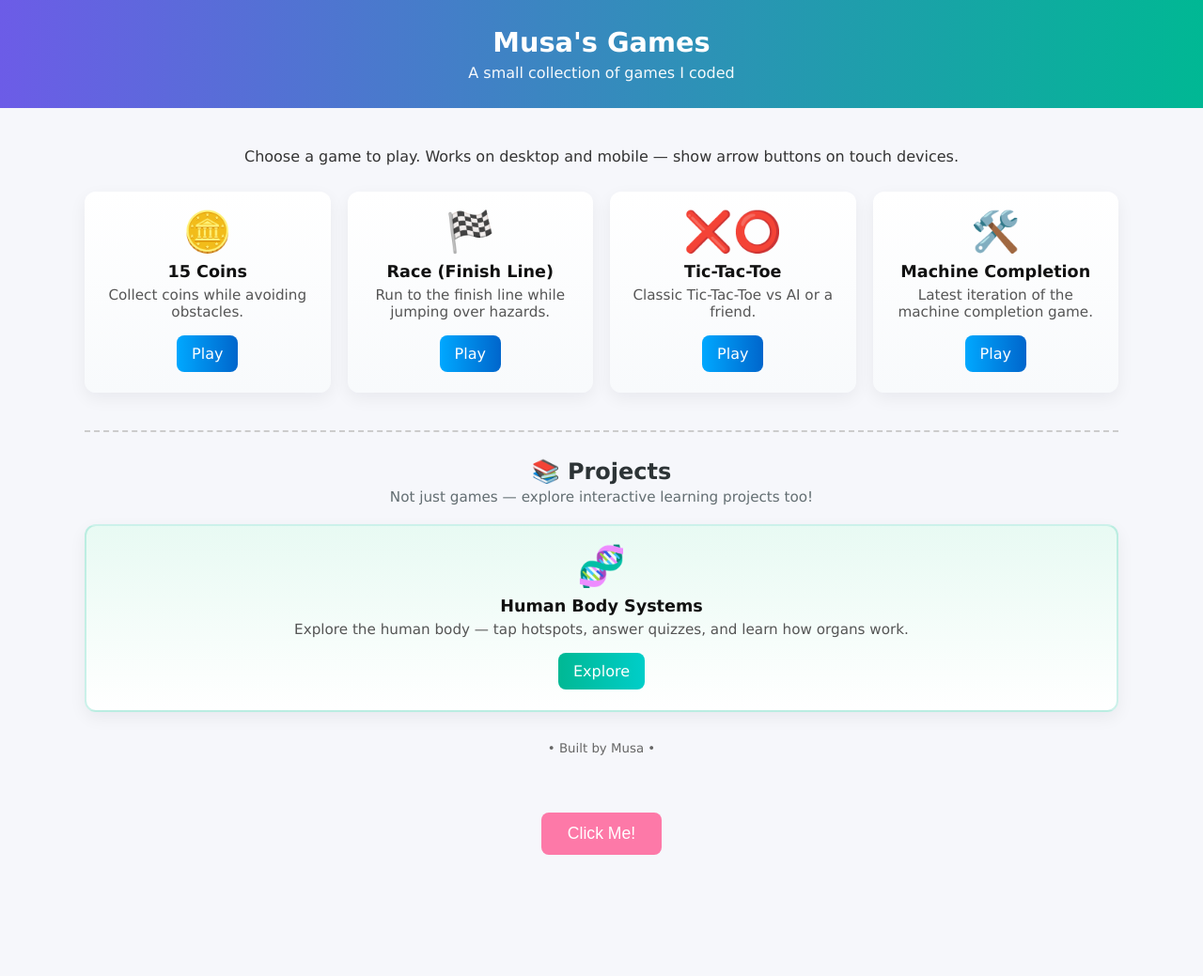
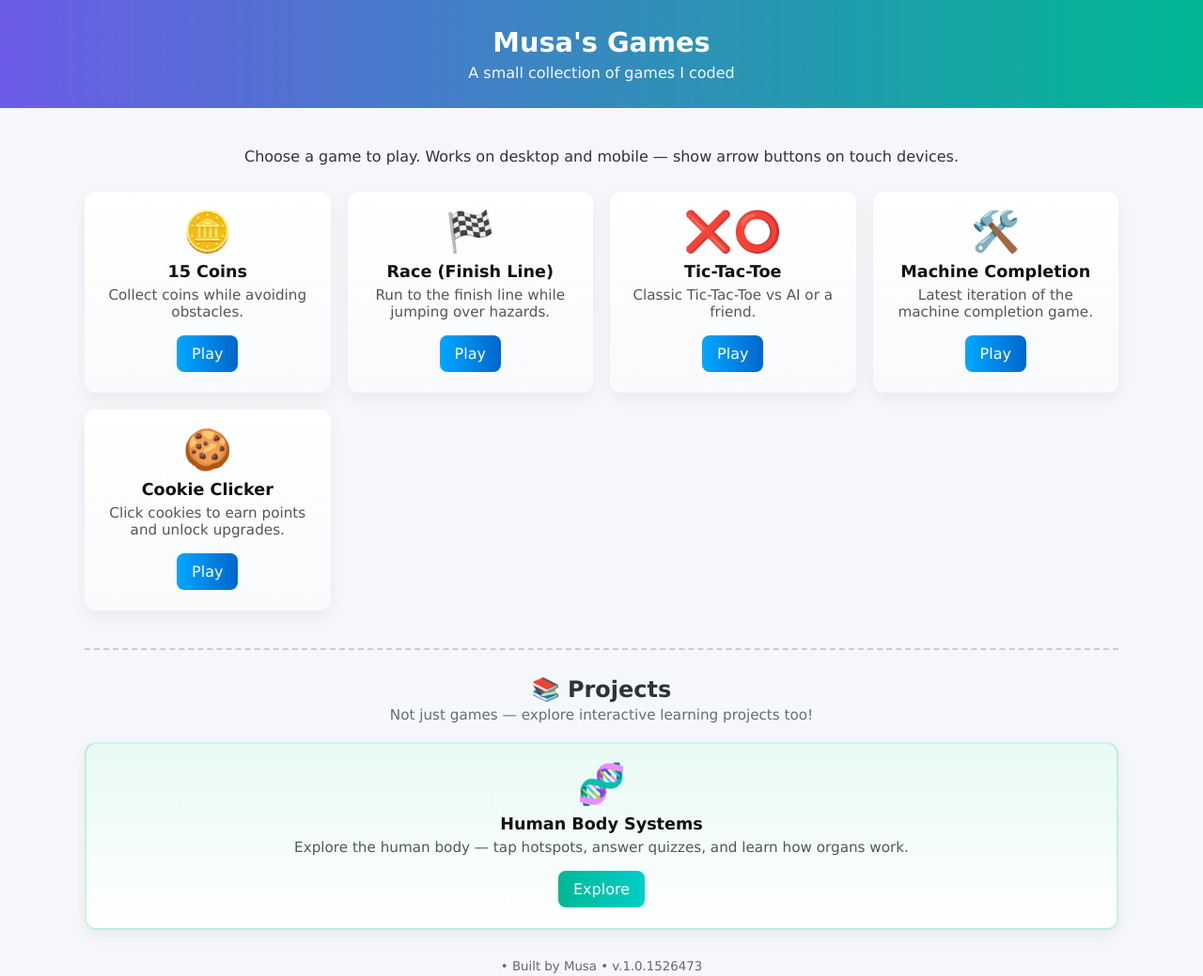
Before and after one commit to fguru06/coolplaynewgame, a plain HTML site: page index.html in a window 1280 px wide. Shown: the top 1039 px of the page at 94% size. Before the commit the page ends 966 px from the top, so only its background shows below. Drawn offline with Linux system fonts and the light colour scheme.

Commit message:
YUMMYYYYY COOKIEESSSSS

```diff
--- a/index.html
+++ b/index.html
@@ -34,7 +34,7 @@
                 <div class="card-icon">🏁</div>
                 <h3>Race (Finish Line)</h3>
                 <p>Run to the finish line while jumping over hazards.</p>
-                <a class="button" href="finish-line/">Play</a>
+                <a class="button" href="finis h-line/">Play</a>
             </article>
 
             <article class="card">
@@ -49,6 +49,13 @@
                 <h3>Machine Completion</h3>
                 <p>Latest iteration of the machine completion game.</p>
                 <a class="button" href="Machines - Copy/">Play</a>
+            </article>
+
+            <article class="card">
+                <div class="card-icon">🍪</div>
+                <h3>Cookie Clicker</h3>
+                <p>Click cookies to earn points and unlock upgrades.</p>
+                <a class="button" href="cookie clicker/index.html">Play</a>
             </article>
         </section>
 
@@ -68,7 +75,7 @@
         </section>
 
         <footer class="site-footer">
-            <small>• Built by Musa •</small>
+            <small>• Built by Musa • v.1.0.1526473</small>
         </footer>
         <div style="text-align:center; margin: 32px 0;">
             <button id="rickroll-btn" style="padding:12px 28px; font-size:1.1rem; background:#fd79a8; color:white; border:none; border-radius:8px; cursor:pointer;">Click Me!</button>
```
